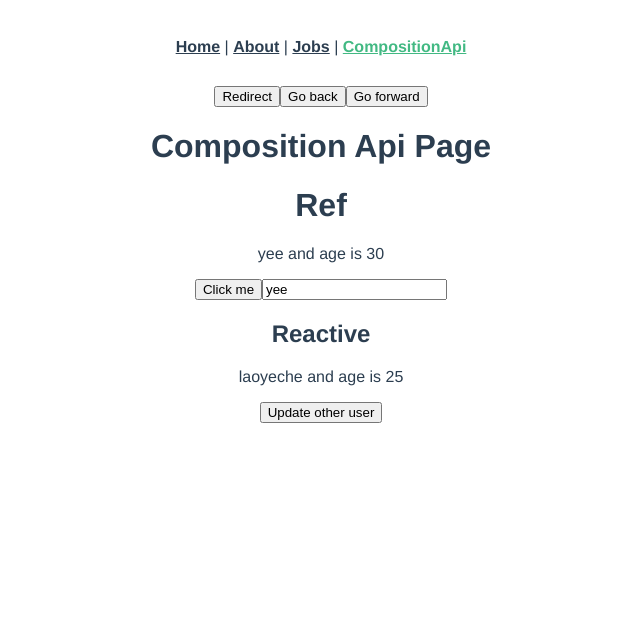
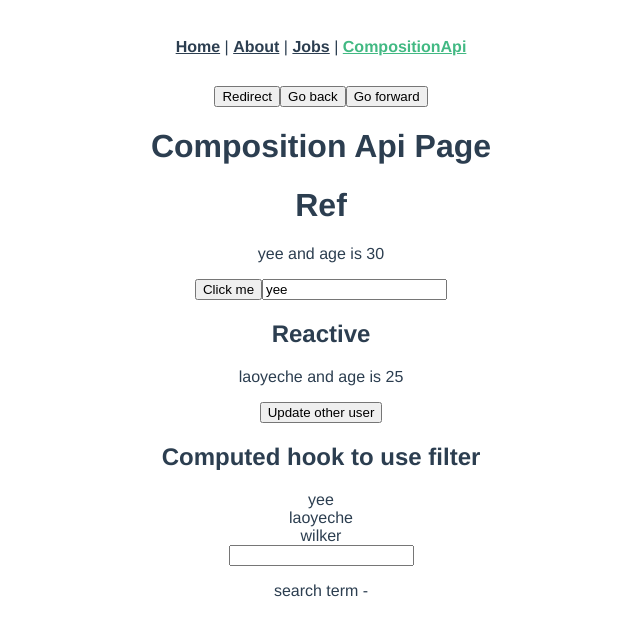
Before and after one commit to wilkersoh/vue-router, a Vue app: page /composition-api in a window 1280 px wide. Shown: the top 636 px of the page, without its empty margins (319-959 px from the left). Built offline with nearby package versions, Linux system fonts and the light colour scheme.

Commit message:
Update computed vuejs note

```diff
--- a/src/views/CompositionApi.vue
+++ b/src/views/CompositionApi.vue
@@ -7,16 +7,22 @@
   <h2>Reactive</h2>
   <p>{{ userOther.name }} and age is {{ userOther.age }}</p>
   <button @click="updateUserOther">Update other user</button>
+  <h2>Computed hook to use filter</h2>
+  <div v-for="name in matchingNames" :key="name">{{ name }}</div>
+  <input type="text" v-model="search" />
+  <p>search term - {{ search }}</p>
 </template>
 
 <script>
-import { ref, reactive } from 'vue';
+import { ref, reactive, computed } from 'vue';
 
 export default {
   name: 'CompositionApi',
   setup() {
     console.log('setup first');
     const user = ref({ name: 'yee', age: 30 });
+    const search = ref('');
+    const names = ref(['yee', 'laoyeche', 'wilker']);
 
     const userOther = reactive({ name: 'laoyeche', age: 25 });
 
@@ -24,13 +30,38 @@ export default {
       user.value.age = 40;
     };
     const updateUserOther = () => {
-      userOther.age = 10; // didn't use .value
+      userOther.age = 10; // dont't need to use .value
     };
 
     // reactive cannot use with Primitive value. it wouldn't change from the view.
     // Note: use ref is better.
 
-    return { user, userOther, updateUser, updateUserOther };
+    // computed
+    const matchingNames = computed(() => {
+      return names.value.filter((name) => {
+        /**
+         * default: "wilker".includes("") > true
+         * Flow:
+         * 1. Run js first
+         * 2. return matchingNames.value value to dom if result is true
+         * 3. Dom value input changed, it didn't re-render,
+         * 4. it will computed it in client side for this names.value.filter function
+         * 5. instead of re-render.
+         *
+         */
+        const result = name.includes(search.value);
+        return result;
+      });
+    });
+
+    return {
+      user,
+      userOther,
+      updateUser,
+      updateUserOther,
+      matchingNames,
+      search,
+    };
   },
   created() {
     console.log('created second');
```
